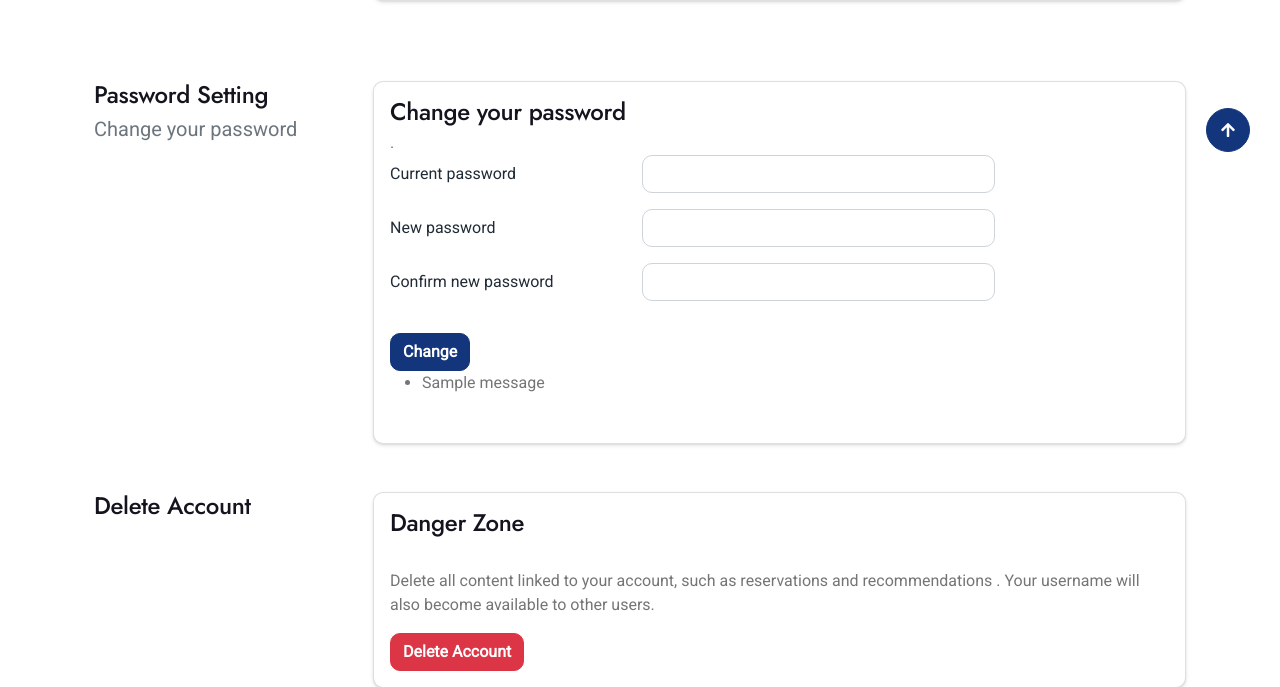
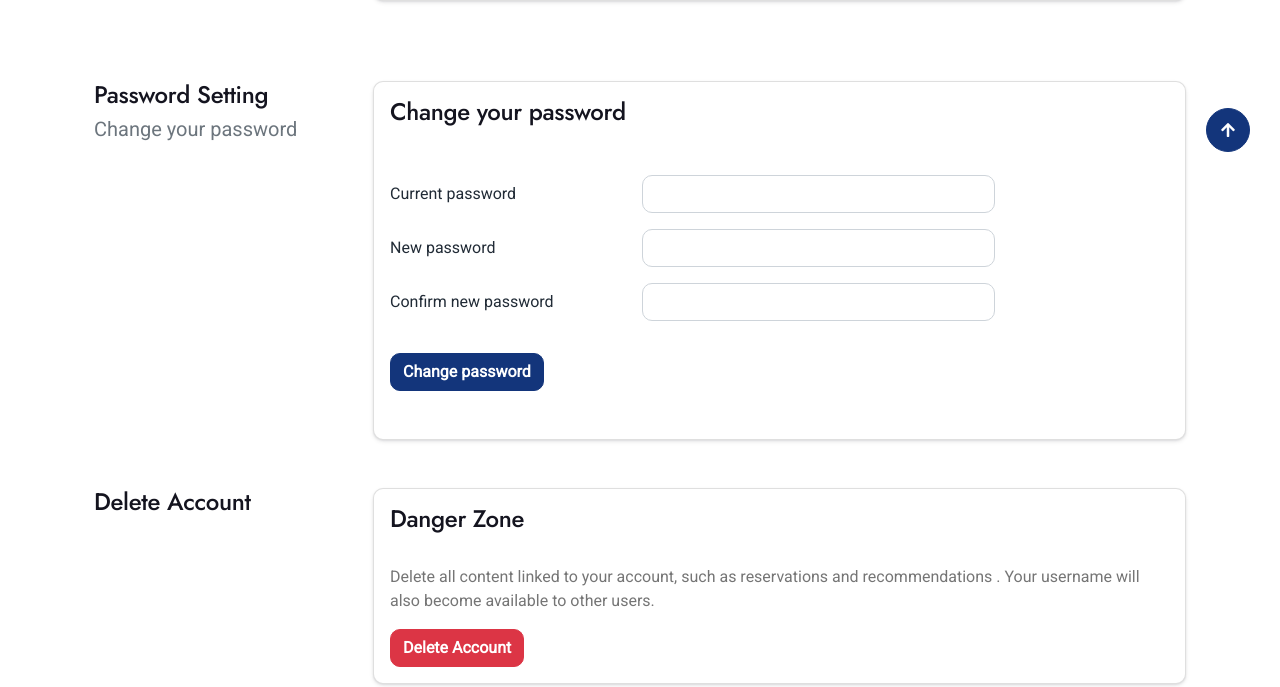
Before and after one commit to sarra19/SmartBooking-DjangoApp, a Django app: page /back/user/settingsProfile/ in a window 1280 px wide. Shown: the part 618-1305 px from the top of the page. Run offline with Django 4.2, Linux system fonts and the light colour scheme; a user stored in the database is signed in; tables that the repository leaves empty hold one stand-in row (values such as "Sample post"); one stand-in notice (Sample message) is shown; some libraries are stand-ins or nearby versions.

Commit message:
corrections

```diff
--- a/Person/forms.py
+++ b/Person/forms.py
@@ -5,6 +5,7 @@ from django.contrib.auth import get_user_model
 from django.forms.widgets import ClearableFileInput
 from django.contrib.auth.forms import PasswordChangeForm
 from django.utils.translation import gettext_lazy as _
+from django.core.exceptions import ValidationError
 
 class UserRegisterForm(UserCreationForm):
 
@@ -13,6 +14,24 @@ class UserRegisterForm(UserCreationForm):
 
         fields= ['cin','first_name','last_name','username','email','keyword', 'password1','password2']
 
+    def clean_cin(self):
+        cin = self.cleaned_data.get('cin')
+        if len(cin) != 8:
+            raise ValidationError("The CIN must contain exactly 8 characters.")
+        return cin
+
+    def clean_email(self):
+        email = self.cleaned_data.get('email')
+        if get_user_model().objects.filter(email=email).exists():
+            raise ValidationError("This email is already in use.")
+        return email
+
+    def clean_password2(self):
+        password1 = self.cleaned_data.get('password1')
+        password2 = self.cleaned_data.get('password2')
+        if password1 and password2 and password1 != password2:
+            raise ValidationError("The passwords do not match.")
+        return password2
 
     def __init__(self, *args, **kwargs):
         super(UserRegisterForm, self).__init__(*args, **kwargs)
@@ -63,7 +82,7 @@ class UpdatePersonForm(forms.ModelForm):
     class Meta:
         model = get_user_model()
 
-        fields= ['cin','first_name','last_name','username','is_superuser']
+        fields= ['first_name','last_name','username','is_superuser']
 
 
     def __init__(self, *args, **kwargs):
@@ -96,13 +115,12 @@ class PersonUpdateProfileForm(forms.ModelForm):
         for field_name, field in self.fields.items():
             field.widget.attrs['class'] = 'form-control'
 
-        # Personnalisation du champ d'upload d'image
+
         self.fields['image'].widget.attrs.update({
-            'class': 'form-control-file',  # Classe Bootstrap pour le champ de fichier
-            'id': 'image'  # Ajout d'un ID pour le JavaScript de prévisualisation si besoin
+            'class': 'form-control-file',
+            'id': 'image'
         })
 
-        # Optionnel : Vous pouvez ajouter un placeholder pour donner des instructions
         self.fields['image'].widget.attrs['placeholder'] = 'Téléchargez votre image ici'
 
     def save(self, commit=True):
@@ -133,7 +151,7 @@ class CustomPasswordChangeForm(PasswordChangeForm):
     )
 
     class Meta:
-        model = None  # Pas besoin de définir un modèle ici
+        model = None
         fields = ['old_password', 'new_password1', 'new_password2']
 
 
--- a/Person/views.py
+++ b/Person/views.py
@@ -44,8 +44,8 @@ def register(request):
 
     if request.method =="POST":
         form = UserRegisterForm(request.POST)
+
         if form.is_valid():
-
             user = form.save()
             login(request,user)
 
@@ -53,6 +53,9 @@ def register(request):
         else:
             print("Registration failed")
 
+            for field, errors in form.errors.items():
+                for error in errors:
+                    print(f"Error in {field}: {error}")
     else:
         form = UserRegisterForm()
 
@@ -76,7 +79,7 @@ def Login_user(request):
 
         else:
             messages.info(request,"Username or password incorrect")
-            return redirect("login")
+            return redirect("front:login")
 
     else:
         return render(request, "frontOffice/person/login.html")
@@ -138,15 +141,20 @@ def settingsProfile(request):
                 form.save()
                 messages.success(request, 'Your profile was successfully updated!')
                 return redirect('front:settingsProfile')
+            else:
+                password_form = CustomPasswordChangeForm(user=user)
+
         elif 'change_password' in request.POST:
             password_form = CustomPasswordChangeForm(user=user, data=request.POST)
             if password_form.is_valid():
                 user = password_form.save()
                 update_session_auth_hash(request, user)
-                messages.success(request, 'Your password has been successfully updated !')
+                messages.success(request, 'Your password has been successfully updated!')
                 return redirect('front:settingsProfile')
             else:
+                form = PersonUpdateProfileForm(instance=user)
                 messages.error(request, 'Please correct the error below.')
+
         elif 'delete_account' in request.POST:
             user.delete()
             messages.success(request, 'Your account has been successfully deleted.')
@@ -159,6 +167,7 @@ def settingsProfile(request):
         'form': form,
         'password_form': password_form,
     })
+
 
 User = get_user_model()
 
@@ -247,145 +256,7 @@ def password_reset_done(request):
     return render(request, "frontOffice/person/password_reset_done.html")
 
 
-# def compare_faces(request):
-#     # URL des images pour la comparaison
-#     image_url_1 = "https://upload.wikimedia.org/wikipedia/commons/thumb/c/cb/Mohanlal_Viswanathan_Nair_BNC.jpg/240px-Mohanlal_Viswanathan_Nair_BNC.jpg"
-#     image_url_2 = "https://www.thenewsminute.com/sites/default/files/styles/news_detail/public/Mohanlal_DN_0.jpg?itok=rosZJnyx"
-
-#     payload = f"""-----011000010111000001101001\r\n
-#     Content-Disposition: form-data; name="img_1"\r\n\r\n{image_url_1}\r\n
-#     -----011000010111000001101001\r\n
-#     Content-Disposition: form-data; name="img_2"\r\n\r\n{image_url_2}\r\n
-#     -----011000010111000001101001--\r\n\r\n"""
-
-#     headers = {
-#         'x-rapidapi-key': settings.FACEX_API_KEY,
-#         'x-rapidapi-host': settings.FACEX_API_HOST,
-#         'Content-Type': "multipart/form-data; boundary=---011000010111000001101001",
-#         'user_id': settings.FACEX_USER_ID,
-#         'user_key': settings.FACEX_USER_KEY
-#     }
-
-#     # Connexion et requête
-#     conn = http.client.HTTPSConnection(settings.FACEX_API_HOST)
-#     conn.request("POST", settings.FACEX_COMPARE_PATH, payload, headers)
-
-#     res = conn.getresponse()
-#     data = res.read()
-#     conn.close()
-
-#     # Affichage des résultats de l'API
-#     return JsonResponse({"result": data.decode("utf-8")})
-
-
-# def login_with_face(request):
-#     if request.method == "POST":
-#         # Récupérer l'image soumise par l'utilisateur pour le login
-#         face_image = request.FILES['face_image']
-
-#         # URL de l'API et entêtes d’authentification
-#         url = "https://facex-facex-v1.p.rapidapi.com/compare_faces"
-#         headers = {
-#             "x-rapidapi-key": settings.FACEX_API_KEY,
-#             "x-rapidapi-host": "facex-facex-v1.p.rapidapi.com",
-#             "Content-Type": "multipart/form-data",
-#             "user_id": settings.FACEX_USER_ID ,
-#             "user_key": settings.FACEX_USER_KEY,
-#         }
-
-#         # Parcourir les utilisateurs pour trouver un match avec l’image faciale
-#         for person in Person.objects.filter(face_image__isnull=False):
-#             files = {
-#                 "img_1": face_image,
-#                 "img_2": person.face_image.url,  # URL de l’image de référence enregistrée
-#             }
-
-#             # Envoi de la requête pour comparaison des visages
-#             response = requests.post(url, headers=headers, files=files)
-
-#             if response.status_code == 200:
-#                 result = response.json()
-#                 similarity = result.get("similarity", 0)
-
-#                 # Authentifier si le pourcentage de similarité est assez élevé
-#                 if similarity > 90:  # seuil de similarité ajustable
-#                     login(request, person)
-#                     return redirect("front:indexF")
-
-#         # Si aucun visage n'est reconnu, afficher une erreur
-#         return render(request, "frontOffice/person/login.html", {"error": "Visage non reconnu."})
-
-#     return render(request, "frontOffice/person/login.html")
-
-
-# # finale hedhy
-# def register(request):
-#     if request.method == "POST":
-#         form = CustomUserCreationForm(request.POST, request.FILES)  # Inclure request.FILES pour l'upload
-#         if form.is_valid():
-#             user = form.save()  # Sauvegarde l’utilisateur avec l’image faciale
-#             login(request, user)  # Connexion automatique après l’inscription
-#             return redirect("front:indexF")  # Redirigez vers la page d'accueil ou une autre page
-#     else:
-#         form = CustomUserCreationForm()
-
-#     return render(request, "frontOffice/person/RegisterFace.html", {"form": form})
-
-# def face_login(request):
-#     if request.method == 'POST':
-#         form = FaceLoginForm(request.POST, request.FILES)
-#         if form.is_valid():
-#             face_image = request.FILES.get('face_image')
-#             user = authenticate_face(request , face_image)
-#             if user:
-#                 # Connectez l'utilisateur
-#                 login(request, user)
-#                 return redirect('front:indexFront')  # Redirigez vers la page d'accueil ou autre
-#             else:
-#                 error_message = "Reconnaissance faciale échouée. Essayez à nouveau."
-#                 return render(request, 'frontOffice/person/face_login.html', {'form': form, 'error_message': error_message})
-#     else:
-#         form = FaceLoginForm()
-#     return render(request, 'frontOffice/person/face_login.html', {'form': form})
-
-# def authenticate_face(request, face_image):
-#     url = "https://facex-facex-v1.p.rapidapi.com/compare_faces"
-
-#     face_image_data = face_image.read()
-
-#     stored_user_images = Person.objects.all()
-#     for user in stored_user_images:
-#         if not user.face_image:
-#             continue
-
-#         stored_image_url = request.build_absolute_uri(user.face_image.url)
-
-#         querystring = {
-#             "face_det": "1"
-#         }
-
-#         headers = {
-#             "x-rapidapi-key": "0b3b105646mshcb64140d7bd3783p107fadjsndd3d929023bc",
-#             "x-rapidapi-host": "facex-facex-v1.p.rapidapi.com",
-#             "Content-Type": "multipart/form-data"
-#         }
-
-#         response = requests.post(url, data={
-#             'img_1': (face_image.name, face_image_data, face_image.content_type),
-#             'img_2': (stored_image_url, requests.get(stored_image_url).content, 'image/jpeg')
-#         }, headers=headers, params=querystring)
-
-#         print(response.json())  # Affiche la réponse pour déboguer
-
-#         if response.status_code == 200:
-#             result = response.json()
-#             # Réduisez le seuil de similarité pour tester
-#             if result.get('similarity') >= 0.5:
-#                 return user
-
-#     return None
-
-################generation de password sécurisé###################
+################ generation de password sécurisé ###################
 genai.configure(api_key="AIzaSyBU9E_Dbq8rYEjuGPlCvuqPytXMk0N71YU")
 
 def ai_generate_password(keyword):
--- a/Templates/BackOffice/partials/header.html
+++ b/Templates/BackOffice/partials/header.html
@@ -128,7 +128,6 @@
 
             <div class="lh-1 ">
               <h5 class="mb-1"> {{user}}</h5>
-              <a href="#" class="text-inherit fs-6">View my profile</a>
             </div>
             <div class=" dropdown-divider mt-3 mb-2"></div>
           </div>
@@ -136,7 +135,7 @@
           <ul class="list-unstyled">
 
             <li>
-              <a class="dropdown-item" href="#">
+              <a class="dropdown-item" href="{% url 'front:settingsProfile' %}">
                 <i class="me-2 icon-xxs dropdown-item-icon" data-feather="user"></i>Edit Profile
               </a>
             </li>
--- a/Templates/BackOffice/partials/navbar-vertical.html
+++ b/Templates/BackOffice/partials/navbar-vertical.html
@@ -39,11 +39,6 @@
                     <li class="nav-item">
                         <a class="nav-link {% if context.page == 'billing' %}active{% endif %}" href="{% url 'back:list_persons' %}">
                             All users
-                        </a>
-                    </li>
-                    <li class="nav-item">
-                        <a class="nav-link {% if context.page == 'settings' %}active{% endif %}" href="{% url 'back:settings' %}">
-                            Settings
                         </a>
                     </li>
                 </ul>
--- a/Templates/frontOffice/person/settingsProfile.html
+++ b/Templates/frontOffice/person/settingsProfile.html
@@ -157,8 +157,8 @@
                                                 <div class="col-md-8 d-flex align-items-center">
                                                     <div class="me-3">
                                                         <a class="rounded-circle me-2" href="#" role="button"
-                                                        id="dropdownUser" data-bs-toggle="dropdown" aria-haspopup="true"
-                                                        aria-expanded="false">
+                                                            id="dropdownUser" data-bs-toggle="dropdown"
+                                                            aria-haspopup="true" aria-expanded="false">
                                                             <div class="avatar avatar-md">
                                                                 {% if user.image %}
                                                                 <img src="{{ user.image.url }}" alt="User Image"
@@ -219,42 +219,41 @@
                     <div class="card-body me-8">
                         <div class="mb-6 ">
                             <h4 class="mb-1">Change your password</h4>
-                        <form method="post">.
+                            <form method="post">
                                 {% csrf_token %}
-                            <div class="mb-3 row">
-                                <label for="currentPassword" class="col-sm-4
-                                        col-form-label form-label">Current password</label>
-
+                                <div class="mb-3 row mt-8">
+                                    <label for="currentPassword" class="col-sm-4 col-form-label form-label">Current
+                                        password</label>
                                     <div class="col-md-6 col-6">
                                         {{ password_form.old_password }}
+                                        {% for error in password_form.old_password.errors %}
+                                        <div class="text-danger">{{ error }}</div>
+                                        {% endfor %}
                                     </div>
                                 </div>
-                            <!-- row -->
                                 <div class="mb-3 row">
-                                <label for="currentNewPassword" class="col-sm-4
-                                        col-form-label form-label">New password</label>
-
+                                    <label for="currentNewPassword" class="col-sm-4 col-form-label form-label">New
+                                        password</label>
                                     <div class="col-md-6 col-6">
                                         {{ password_form.new_password1 }}
+                                        {% for error in password_form.new_password1.errors %}
+                                        <div class="text-danger">{{ error }}</div>
+                                        {% endfor %}
                                     </div>
                                 </div>
-                            <!-- row -->
                                 <div class="row align-items-center">
-                                <label for="confirmNewpassword" class="col-sm-4
-                                        col-form-label form-label">Confirm new password</label>
+                                    <label for="confirmNewpassword" class="col-sm-4 col-form-label form-label">Confirm
+                                        new password</label>
                                     <div class="col-md-6 col-6 mb-2 mb-lg-0">
                                         {{ password_form.new_password2 }}
+                                        {% for error in password_form.new_password2.errors %}
+                                        <div class="text-danger">{{ error }}</div>
+                                        {% endfor %}
                                     </div>
                                 </div>
-                            <button type="submit" name="change_password" class="btn btn-primary mt-6">Change</button>
+                                <button type="submit" name="change_password"
+                                    class="btn btn-primary mt-6">Change password</button>
                             </form>
-                        {% if messages %}
-                        <ul>
-                            {% for message in messages %}
-                            <li>{{ message }}</li>
-                            {% endfor %}
-                        </ul>
-                        {% endif %}
                         </div>
                     </div>
                 </div>
@@ -301,7 +300,8 @@
                                                 data-dismiss="modal">Cancel</button>
                                             <form method="POST" id="deleteForm" style="display:inline;">
                                                 {% csrf_token %}
-                                            <button type="submit" name="delete_account" class="btn btn-danger">Delete
+                                                <button type="submit" name="delete_account"
+                                                    class="btn btn-danger">Delete
                                                     Account</button>
                                             </form>
                                         </div>
```
Also changed, not shown: Person/models.py (+4 -4 lines), Templates/frontOffice/person/register.html (+0 -7 lines), smartBooking/settings.py (+2 -9 lines), Person/migrations/0007_alter_person_cin_alter_person_keyword_and_more.py (added), db.sqlite3, media/images/Leonardo_Phoenix_I_would_like_an_illustration_of_Batman_standi_0_tFG0kuT.jpg (added), media/images/depositphotos_131750410-stock-illustration-woman-female-avatar-character_0j14OJ6.jpg (added), media/images/depositphotos_131750410-stock-illustration-woman-female-avatar-character_JVSOZ3Q.jpg (added), media/images/depositphotos_131750410-stock-illustration-woman-female-avatar-character_WAcLCmb.jpg (added). Lines whose indentation alone changed are shown as unchanged.
